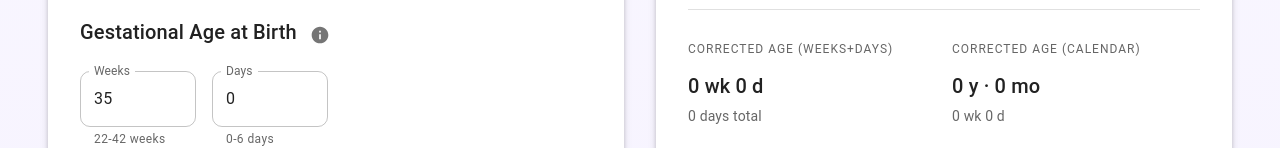
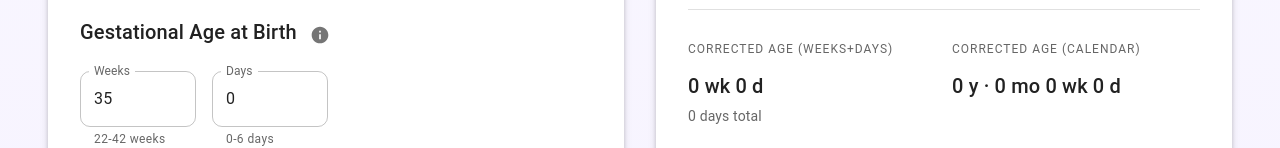
Before and after one commit to OnlyPaul/corrected-age-calculator, a React (Vite) app: page / in a window 1280 px wide. Shown: the part 456-604 px from the top of the page. Built offline with nearby package versions, Linux system fonts and the light colour scheme.

Commit message:
update units and representation

```diff
--- a/src/domain/age/types.ts
+++ b/src/domain/age/types.ts
@@ -25,7 +25,10 @@ export interface CalculatorInputs {
 }
 
 export interface CalculatorResults {
-  pna: WeeksDays
+  pna: {
+    weeksDays: WeeksDays
+    calendar: AgeBreakdown
+  }
   pnaDays: number
   pma: WeeksDays
   pmaDays: number
--- a/src/domain/age/utils.ts
+++ b/src/domain/age/utils.ts
@@ -97,6 +97,24 @@ export function calcCalendarBreakdownFromCorrected(
   return { years, months, weeks, days }
 }
 
+export function calcCalendarBreakdownFromBirth(
+  birthDate: Date,
+  assessmentDate: Date,
+): AgeBreakdown {
+  const birthUtc = toUtcStartOfDay(birthDate)
+  const assessmentUtc = toUtcStartOfDay(assessmentDate)
+  if (assessmentUtc.getTime() < birthUtc.getTime()) {
+    return { years: 0, months: 0, weeks: 0, days: 0 }
+  }
+  const duration = intervalToDuration({ start: birthUtc, end: assessmentUtc })
+  const years = duration.years ?? 0
+  const months = duration.months ?? 0
+  const daysTotal = duration.days ?? 0
+  const weeks = Math.floor(daysTotal / 7)
+  const days = daysTotal % 7
+  return { years, months, weeks, days }
+}
+
 export function validateGestationalAge(ga: GestationalAge): void {
   if (!Number.isFinite(ga.weeks) || !Number.isFinite(ga.days)) {
     throw new Error('Invalid gestational age')
@@ -121,6 +139,7 @@ export function computeCalculatorResults(inputs: CalculatorInputs): CalculatorRe
     correctionDays,
     inputs.assessmentDate,
   )
+  const pnaCalendar = calcCalendarBreakdownFromBirth(inputs.birthDate, inputs.assessmentDate)
 
   // Calculate metadata
   const gaBirthWeeks = inputs.gaBirth.weeks + inputs.gaBirth.days / 7
@@ -129,7 +148,10 @@ export function computeCalculatorResults(inputs: CalculatorInputs): CalculatorRe
   const correctionRecommendedUntilMonths = 24 // Standard clinical recommendation
 
   return {
-    pna: toWeeksDaysFromDays(pnaDays),
+    pna: {
+      weeksDays: toWeeksDaysFromDays(pnaDays),
+      calendar: pnaCalendar,
+    },
     pnaDays,
     pma: toWeeksDaysFromDays(pmaDays),
     pmaDays,
--- a/src/features/age-calculator/ResultsCard.tsx
+++ b/src/features/age-calculator/ResultsCard.tsx
@@ -2,10 +2,30 @@ import { Box, Chip, Divider, Grid, Paper, Stack, Typography } from '@mui/materia
 import CheckCircleIcon from '@mui/icons-material/CheckCircle'
 import InfoIcon from '@mui/icons-material/Info'
 import WarningIcon from '@mui/icons-material/Warning'
-import type { CalculatorResults } from '../../domain/age/types'
+import type { CalculatorResults, AgeBreakdown, WeeksDays } from '../../domain/age/types'
+
+function formatAgeDisplay(weeksDays: WeeksDays, calendar: AgeBreakdown): { primary: string; secondary: string } {
+  // If there are years or months, show the calendar format as primary
+  if (calendar.years > 0 || calendar.months > 0) {
+    const parts = []
+    if (calendar.years > 0) parts.push(`${calendar.years} y`)
+    if (calendar.months > 0) parts.push(`${calendar.months} mo`)
+    const primary = parts.join(' · ')
+    const secondary = `${weeksDays.weeks} wk ${weeksDays.days} d`
+    return { primary, secondary }
+  }
+
+  // For younger babies, show weeks and days as primary
+  const primary = `${weeksDays.weeks} wk ${weeksDays.days} d`
+  const secondary = ''
+  return { primary, secondary }
+}
 
 export default function ResultsCard({ results }: { results: CalculatorResults }) {
   const { pna, pnaDays, pma, corrected, metadata } = results
+
+  // Format postnatal age display
+  const pnaDisplay = formatAgeDisplay(pna.weeksDays, pna.calendar)
 
   // Determine if correction should be recommended based on clinical guidelines
   const shouldRecommendCorrection = metadata.isPremature && !metadata.isCorrectionApplied
@@ -26,8 +46,8 @@ export default function ResultsCard({ results }: { results: CalculatorResults })
             }}>
             <Stat
               label="Postnatal age"
-              value={`${pna.weeks} wk ${pna.days} d`}
-              sub={`${pnaDays} days total`}
+              value={pnaDisplay.primary}
+              sub={pnaDisplay.secondary || `${pnaDays} days total`}
               description="Time since birth"
             />
           </Grid>
@@ -66,8 +86,7 @@ export default function ResultsCard({ results }: { results: CalculatorResults })
             }}>
             <Stat
               label="Corrected age (calendar)"
-              value={`${corrected.calendar.years} y · ${corrected.calendar.months} mo`}
-              sub={`${corrected.calendar.weeks} wk ${corrected.calendar.days} d`}
+              value={`${corrected.calendar.years} y · ${corrected.calendar.months} mo ${corrected.calendar.weeks} wk ${corrected.calendar.days} d`}
               description="Calendar representation of corrected age"
             />
           </Grid>
```
